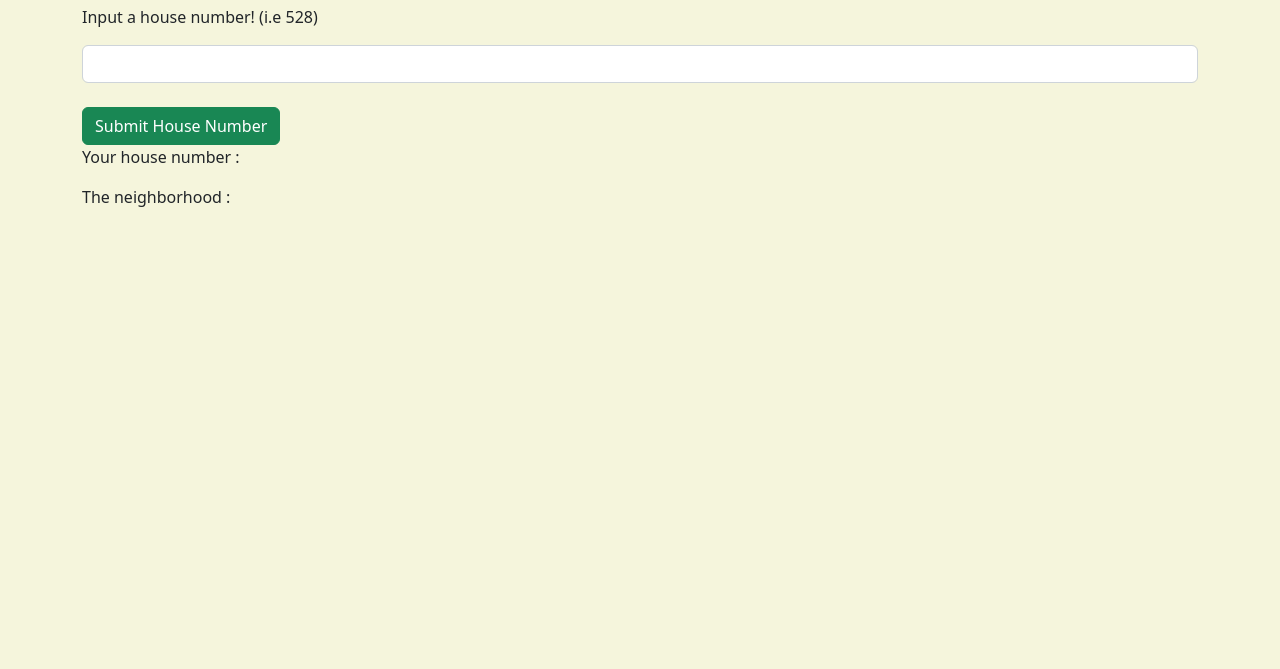
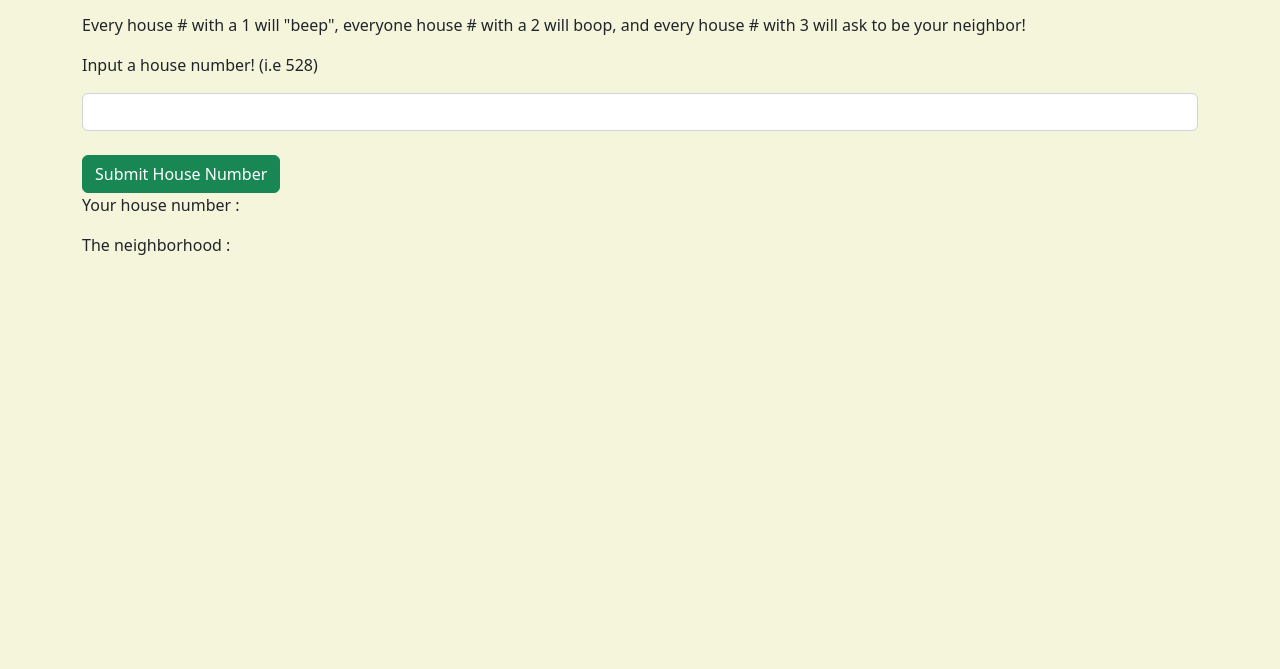
Before and after one commit to JustinUrf/Mr-Robogers-Neighberhood, a plain HTML site: page index.html in a window 1280 px wide. Shown: the part 131-800 px from the top of the page. Drawn offline with nearby package versions, Linux system fonts and the light colour scheme.

Commit message:
add gh-pages branch, cleaned up code

```diff
--- a/css/styles.css
+++ b/css/styles.css
@@ -5,4 +5,5 @@
 
 .background {
   background-color: beige;
+  padding-top: 3rem;
 }
```
Also changed, not shown: js/scripts.js (+9 -7 lines).
